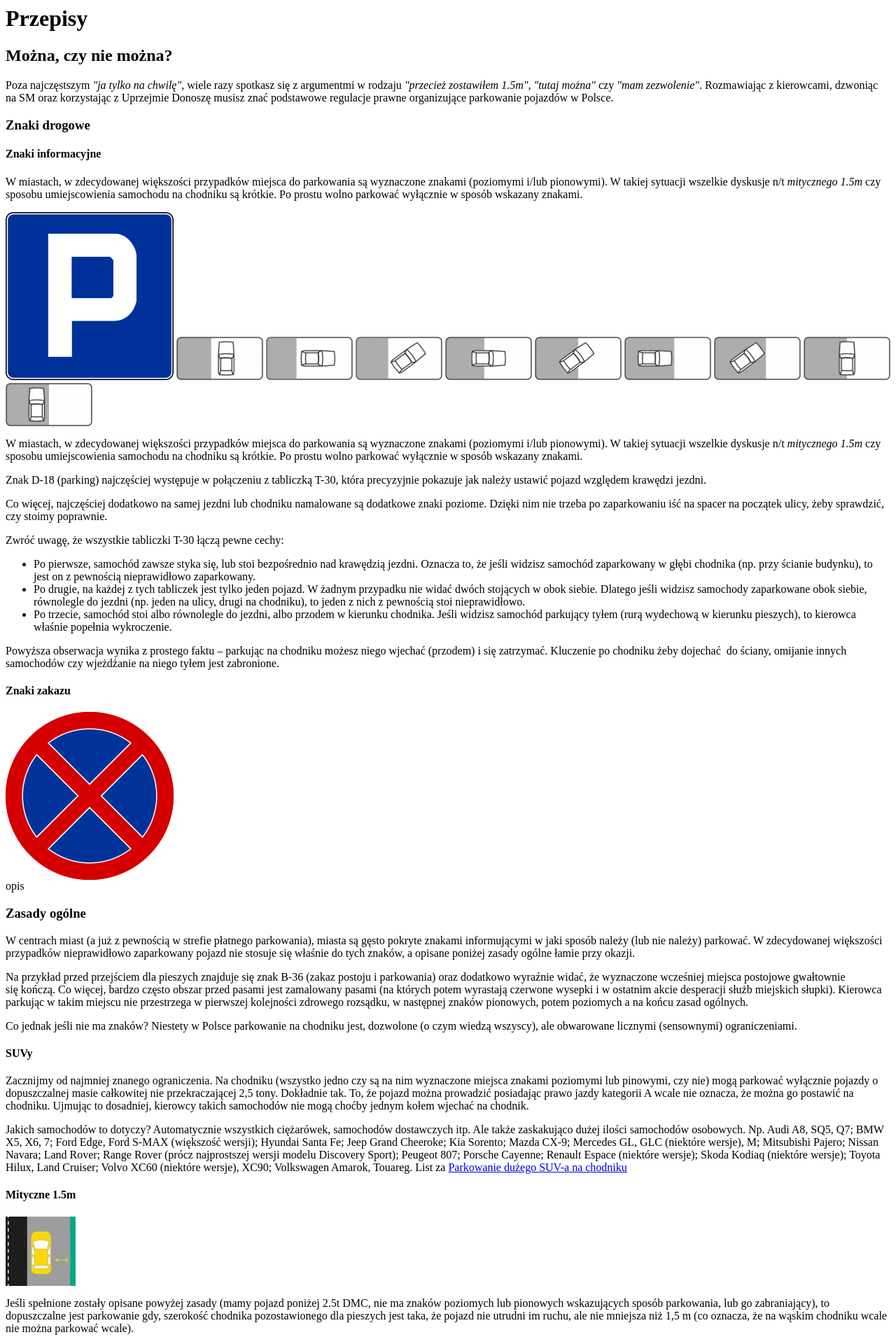
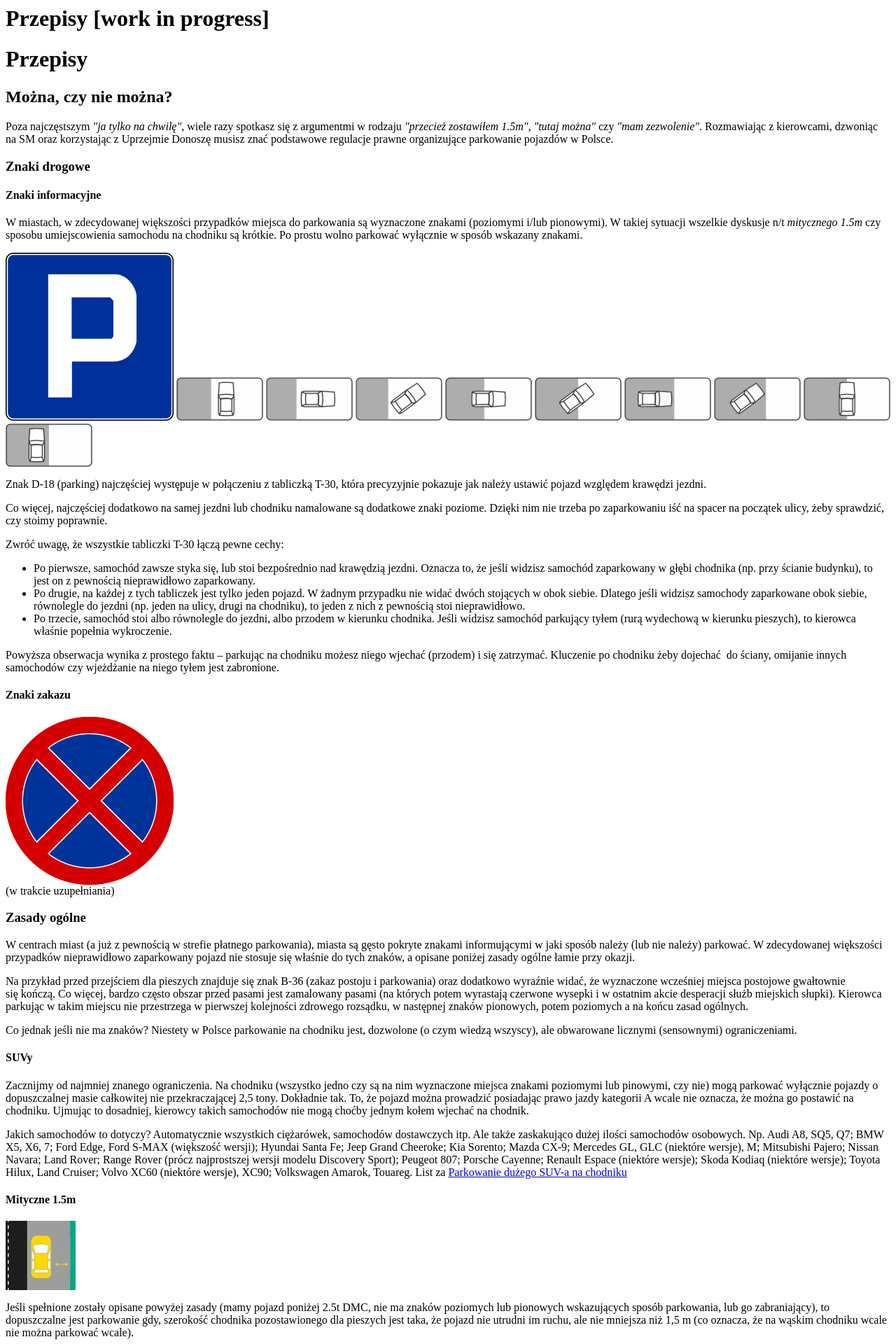
Before and after one commit to uprzejmiedonosze/uprzejmiedonosze, a PHP site: page /src/przepisy.html in a window 1280 px wide. Shown: the top 1920 px of the page at 70% size. Run offline with PHP 8.4, Linux system fonts and the light colour scheme.

Commit message:
przepisy.html linked in nowe-zgloszenie.html

```diff
--- a/form/src/css/style.css
+++ b/form/src/css/style.css
@@ -177,7 +177,7 @@ a[rel~="external"]{
 }
 
 label a {
-	font-weight: 200 !important;
+	font-weight: 400 !important;
 	font-size: 70%;
 	text-transform: uppercase;
 }
--- a/form/src/nowe-zgloszenie.html
+++ b/form/src/nowe-zgloszenie.html
@@ -73,7 +73,9 @@ $applicationId = guidv4();
 								</label>
 							</div>
 							<? $i++; } ?>
+							<p>Masz wątpliwości którą kategorię wybrać? Przeczytaj <a href="przepisy.html?dialog" close-btn="none" data-transition="pop">nasz poradnik</a>.</p>
 						</div>
+
 
 					</div> <!-- ui-field-contain -->
 				</form>
--- a/form/src/przepisy.html
+++ b/form/src/przepisy.html
@@ -5,6 +5,13 @@ genHeader("Uprzejmie Donoszę – przepisy związane z parkowaniem");
 <body class="index">
 		<div data-role="header" data-position="fixed" data-tap-toggle="false">
 		</div>
+<? if(isset($_GET['dialog'])): ?>
+	<div data-role="page" class="container-fluid" data-theme="a" data-dialog="true">
+		<div data-role="header" data-position="fixed" data-tap-toggle="false">
+			<h1>Przepisy [work in progress]</h1>
+			<? menuBack(); ?>
+		</div>
+<? else: ?>
 	<div data-role="page" class="container-fluid" data-theme="a">
 		<div data-role="header" data-position="fixed" data-tap-toggle="false">
 			<? menuMain(); ?>
@@ -16,6 +23,7 @@ genHeader("Uprzejmie Donoszę – przepisy związane z parkowaniem");
 				menuStart();
 			} ?>
 		</div>
+<? endif; ?>
 		<div data-role="main" class="ui-content przepisy">
 			<h2>Można, czy nie można?</h2>
 			<p>Poza najczęstszym <i>"ja tylko na chwilę"</i>, wiele razy spotkasz się
@@ -24,6 +32,7 @@ genHeader("Uprzejmie Donoszę – przepisy związane z parkowaniem");
 				korzystając z Uprzejmie Donoszę musisz znać podstawowe regulacje prawne
 				organizujące parkowanie pojazdów w Polsce.
 			</p>
+
 			<div class="ui-corner-all custom-corners">
 				<div class="ui-bar ui-bar-a">
 					<h3>Znaki drogowe</h3>
@@ -49,11 +58,6 @@ genHeader("Uprzejmie Donoszę – przepisy związane z parkowaniem");
 							<img src="/img/t30i.gif" />
 						</div>
 						<div class="ui-block-b">
-							<p>W miastach, w zdecydowanej większości przypadków miejsca do parkowania
-								są wyznaczone znakami (poziomymi i/lub pionowymi). W takiej sytuacji
-								wszelkie dyskusje n/t <i>mitycznego 1.5m</i> czy sposobu umiejscowienia
-								samochodu na chodniku są krótkie. Po prostu wolno parkować wyłącznie
-								w sposób wskazany znakami.</p>
 							<p>Znak D-18 (parking) najczęściej występuje w połączeniu z tabliczką T-30,
 								która precyzyjnie pokazuje jak należy ustawić pojazd względem krawędzi
 								jezdni.</p>
@@ -90,11 +94,12 @@ genHeader("Uprzejmie Donoszę – przepisy związane z parkowaniem");
 							<img src="/img/b36.png" />
 						</div>
 						<div class="ui-block-b">
-							opis
+							(w trakcie uzupełniania)
 						</div>
 					</div>
 				</div>
 			</div>
+
 			<div class="ui-corner-all custom-corners">
 				<div class="ui-bar ui-bar-a">
 					<h3>Zasady ogólne</h3>
@@ -116,6 +121,7 @@ genHeader("Uprzejmie Donoszę – przepisy związane z parkowaniem");
 					<p>Co jednak jeśli nie ma znaków? Niestety w Polsce parkowanie na chodniku jest, dozwolone
 						(o czym wiedzą wszyscy), ale obwarowane licznymi (sensownymi) ograniczeniami.
 					</p>
+
 					<h4>SUVy</h4>
 					<p>Zacznijmy od najmniej znanego ograniczenia. Na chodniku (wszystko jedno czy są
 						na nim wyznaczone miejsca znakami poziomymi lub pinowymi, czy nie) mogą parkować
@@ -156,6 +162,7 @@ genHeader("Uprzejmie Donoszę – przepisy związane z parkowaniem");
 							<img src="/img/2.jpg" />
 						</div>
 						<div class="ui-block-b">
+							<p>(w trakcie uzupełniania)</p>
 						</div>
 					</div>
 
@@ -165,6 +172,7 @@ genHeader("Uprzejmie Donoszę – przepisy związane z parkowaniem");
 							<img src="/img/3.jpg" />
 						</div>
 						<div class="ui-block-b">
+							<p>(w trakcie uzupełniania)</p>
 						</div>
 					</div>
 
@@ -174,6 +182,7 @@ genHeader("Uprzejmie Donoszę – przepisy związane z parkowaniem");
 							<img src="/img/9.jpg" />
 						</div>
 						<div class="ui-block-b">
+							<p>(w trakcie uzupełniania)</p>
 						</div>
 					</div>
 
@@ -183,6 +192,7 @@ genHeader("Uprzejmie Donoszę – przepisy związane z parkowaniem");
 							<img src="/img/5.jpg" />
 						</div>
 						<div class="ui-block-b">
+							<p>(w trakcie uzupełniania)</p>
 						</div>
 					</div>
 
@@ -192,6 +202,7 @@ genHeader("Uprzejmie Donoszę – przepisy związane z parkowaniem");
 							<img src="/img/6.jpg" />
 						</div>
 						<div class="ui-block-b">
+							<p>(w trakcie uzupełniania)</p>
 						</div>
 					</div>
 
@@ -201,6 +212,7 @@ genHeader("Uprzejmie Donoszę – przepisy związane z parkowaniem");
 							<img src="/img/10.jpg" />
 						</div>
 						<div class="ui-block-b">
+							<p>(w trakcie uzupełniania)</p>
 						</div>
 					</div>
 
@@ -218,10 +230,13 @@ genHeader("Uprzejmie Donoszę – przepisy związane z parkowaniem");
 						</div>
 					</div>
 				</div>
+			</div>
+
 			<div class="ui-corner-all custom-corners">
 				<div class="ui-bar ui-bar-a">
 					<h3>Podstawa prawna</h3>
 				</div>
+
 				<div class="ui-body ui-body-a">
 					<h3>Kodeks drogowy</h3>
 					<p>Wyciąg z Prawa o ruchu drogowym, dział II (ruch drogowy), rozdział 5 (porządek i bezpieczeństwo ruchu na drogach:</a>
@@ -232,7 +247,8 @@ genHeader("Uprzejmie Donoszę – przepisy związane z parkowaniem");
 								utrudnienia.</li>
 							<li>Kierujący pojazdem, zatrzymując pojazd na jezdni, jest obowiązany ustawić go jak najbliżej jej krawędzi oraz
 								równolegle do niej.</li>
-							<li>W czasie postoju na drodze poza obszarem zabudowanym pojazd powinien znajdować się, jeżeli to tylko możliwe, poza
+							<li>W czasie postoju na drodze poza obszarem zabudowanym pojazd powinien znajdować się, jeżeli to tylko możliwe,
+								poza
 								jezdnią.</li>
 							<li>Kierujący pojazdem jest obowiązany stosować sposób zatrzymania lub postoju wskazany znakami drogowymi.</li>
 							<li>(pominięty)</li>
@@ -243,7 +259,8 @@ genHeader("Uprzejmie Donoszę – przepisy związane z parkowaniem");
 								dopuszczalnej masie całkowitej nie przekraczającej 2,5 t, pod warunkiem, że:</li>
 							<ol>
 								<li>na danym odcinku jezdni nie obowiązuje zakaz zatrzymania lub postoju,</li>
-								<li>szerokość chodnika pozostawionego dla pieszych jest taka, że nie utrudni im ruchu i jest nie mniejsza niż 1,5 m,</li>
+								<li>szerokość chodnika pozostawionego dla pieszych jest taka, że nie utrudni im ruchu i jest nie mniejsza niż 1,5
+									m,</li>
 								<li>pojazd umieszczony przednią osią na chodniku nie tamuje ruchu pojazdów na jezdni.</li>
 							</ol>
 							<li>Dopuszcza się, przy zachowaniu warunków określonych w ust. 1 pkt 2, zatrzymanie lub postój na chodniku przy
@@ -253,7 +270,8 @@ genHeader("Uprzejmie Donoszę – przepisy związane z parkowaniem");
 						</ol>
 						<h4>Art. 48.</h4>
 						<ol>
-							<li>Pojazd może być usunięty z drogi na koszt właściciela, jeżeli pozostawiono go w miejscu, gdzie jest to zabronione
+							<li>Pojazd może być usunięty z drogi na koszt właściciela, jeżeli pozostawiono go w miejscu, gdzie jest to
+								zabronione
 								i utrudnia ruch lub zagraża jego bezpieczeństwu.</li>
 							<li>Pojazd może być unieruchomiony na koszt właściciela przez zastosowanie urządzenia technicznego do blokady kół,
 								jeżeli pozostawiono go w miejscu, gdzie jest to zabronione, lecz nie utrudnia ruchu lub nie zagraża jego
@@ -278,18 +296,21 @@ genHeader("Uprzejmie Donoszę – przepisy związane z parkowaniem");
 								<li>na pasie między jezdniami,</li>
 								<li>w odległości mniejszej niż 15 m od słupka lub tablicy oznaczającej przystanek, a na przystanku z zatoką - na
 									całej jej długości,</li>
-								<li>w odległości mniejszej niż 15 m od punktów krańcowych wysepki, jeżeli jezdnia z prawej jej strony ma tylko jeden
+								<li>w odległości mniejszej niż 15 m od punktów krańcowych wysepki, jeżeli jezdnia z prawej jej strony ma tylko
+									jeden
 									pas ruchu,</li>
 								<li>na drodze (ścieżce) dla rowerów.</li>
 							</ol>
 							<li>Zabrania się postoju:</li>
 							<ol>
-								<li>w miejscu utrudniającym wjazd lub wyjazd, w szczególności do i z bramy, garażu, parkingu lub wnęki postojowej,</li>
+								<li>w miejscu utrudniającym wjazd lub wyjazd, w szczególności do i z bramy, garażu, parkingu lub wnęki
+									postojowej,</li>
 								<li>w miejscu utrudniającym dostęp do innego prawidłowo zaparkowanego pojazdu lub wyjazd tego pojazdu,</li>
 								<li>przed i za przejazdem kolejowym, po obu stronach drogi, na odcinku od przejazdu kolejowego do słupka
 									wskaźnikowego z jedną kreską,</li>
 								<li>w strefie zamieszkania w innym miejscu niż wyznaczone w tym celu,</li>
-								<li>na obszarze zabudowanym, pojazdu lub zespołu pojazdów o dopuszczalnej masie całkowitej przekraczającej 16 t lub
+								<li>na obszarze zabudowanym, pojazdu lub zespołu pojazdów o dopuszczalnej masie całkowitej przekraczającej 16 t
+									lub
 									o długości przekraczającej 12 m, poza wyznaczonymi w tym celu parkingami.</li>
 							</ol>
 							<li>(pominięty)</li>
@@ -298,4 +319,8 @@ genHeader("Uprzejmie Donoszę – przepisy związane z parkowaniem");
 				</div>
 			</div>
 		</div> <!-- main -->
-<? getFooter() ?>
+<?
+if(!isset($_GET['dialog'])){
+	getFooter();
+}
+?>
```
Lines whose indentation alone changed are shown as unchanged.
